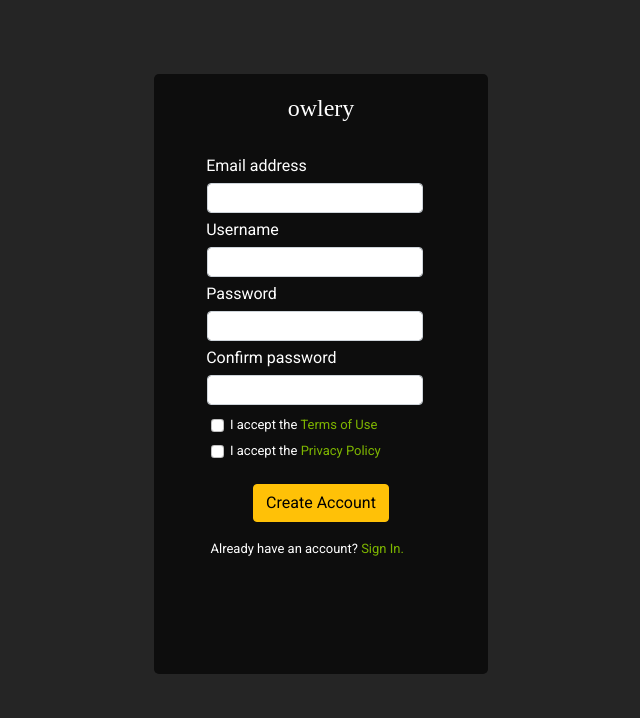
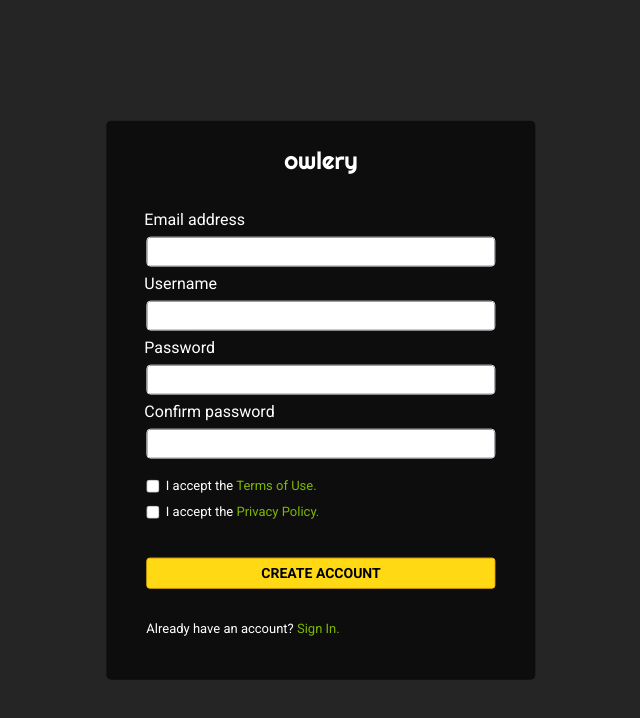
Before and after one commit to konradgoldammer/owlery, a React (Create React App) app in the folder client/: page / in a window 1280 px wide. Shown: the top 718 px of the page, without its empty margins (319-959 px from the left). Built offline with nearby package versions, Linux system fonts and the light colour scheme.

Commit message:
Update style of 'SignUp' component

```diff
--- a/client/src/App.css
+++ b/client/src/App.css
@@ -1,3 +1,5 @@
+@import url("https://fonts.googleapis.com/css2?family=Righteous&display=swap");
+
 /***** RESET ******/
 
 * {
@@ -27,6 +29,7 @@
   overflow-x: hidden;
   background-color: var(--main-background-color);
   font-family: var(--font-family);
+  position: relative;
 }
 
 /***** SIGN UP ******/
@@ -36,20 +39,24 @@
   display: flex;
   flex-flow: column wrap;
   align-items: center;
+  position: absolute;
+  left: 50%;
+  top: 50%;
+  transform: translate(-50%, -50%);
+  min-width: 20%;
 }
 
 .signUpForm {
-  width: 30%;
-  height: 75vh;
+  width: 100%;
+  height: 100%;
   background: var(--dark-color);
-  margin-top: 50px;
   border-radius: 5px;
+  padding: 25px 40px;
 }
 
 .signUpTitle {
   text-align: center;
-  margin-top: 20px;
-  font-family: right;
+  font-family: "Righteous";
   font-size: 1.5em;
 }
 
@@ -62,19 +69,18 @@
 [for="password"],
 [for="confirmPassword"] {
   text-align: left;
-  margin-left: 18%;
+  margin-left: 10px;
   padding: 5px 0;
   font-size: 16px;
 }
 
 label[for="email"] {
-  margin-top: 5%;
+  margin-top: 20px;
 }
 
 .form-check {
   font-size: 13px;
   text-align: left;
-  margin-left: 17%;
 }
 
 input#confirmPass {
@@ -83,17 +89,19 @@
 
 input {
   max-height: 30px;
-  margin-left: 25%;
 }
 
 .signupBtn {
-  margin: 5% 0;
+  margin: 30px 0;
+  width: 100%;
+  font-weight: bold;
+  text-transform: uppercase;
+  background-color: var(--primary-color);
 }
 
 p.createAccount {
   font-size: 13px;
   text-align: left;
-  margin-left: 17%;
 }
 
 /***** T&C & PP ******/
--- a/client/src/App.js
+++ b/client/src/App.js
@@ -14,7 +14,6 @@
 
   return (
     <Router>
-      <div className="container">
       <Switch>
         <Route exact path="/">
           <SignUp />
@@ -26,7 +25,6 @@
           <Privacy />
         </Route>
       </Switch>
-      </div>
     </Router>
   );
 }
--- a/client/src/components/SignUp.js
+++ b/client/src/components/SignUp.js
@@ -42,7 +42,7 @@
         <div className="insideForm">
           <FormGroup row>
             <Label for="email">Email address</Label>
-            <Col sm={8}>
+            <Col sm={12}>
               <Input
                 type="email"
                 name="email"
@@ -55,7 +55,7 @@
           </FormGroup>
           <FormGroup row>
             <Label for="username">Username</Label>
-            <Col sm={8}>
+            <Col sm={12}>
               <Input
                 type="text"
                 name="user"
@@ -68,7 +68,7 @@
           </FormGroup>
           <FormGroup row>
             <Label for="password">Password</Label>
-            <Col sm={8}>
+            <Col sm={12}>
               <Input
                 type="password"
                 name="password"
@@ -81,7 +81,7 @@
           </FormGroup>
           <FormGroup row>
             <Label for="confirmPassword">Confirm password</Label>
-            <Col sm={8}>
+            <Col sm={12}>
               <Input
                 type="password"
                 name="confirmPass"
@@ -96,7 +96,7 @@
             <Label check for="chk">
               <Input type="checkbox" />I accept the{" "}
               <Link to="/terms" style={tagStyle}>
-                Terms of Use
+                Terms of Use.
               </Link>
             </Label>
           </FormGroup>
@@ -104,11 +104,11 @@
             <Label check for="chk">
               <Input type="checkbox" />I accept the{" "}
               <Link to="/privacy" style={tagStyle}>
-                Privacy Policy
+                Privacy Policy.
               </Link>
             </Label>
           </FormGroup>
-          <Button className="signupBtn" color="warning">
+          <Button className="signupBtn btn btn-sm" color="warning">
             Create Account
           </Button>
           <p className="createAccount">
```
Lines whose indentation alone changed are shown as unchanged.
